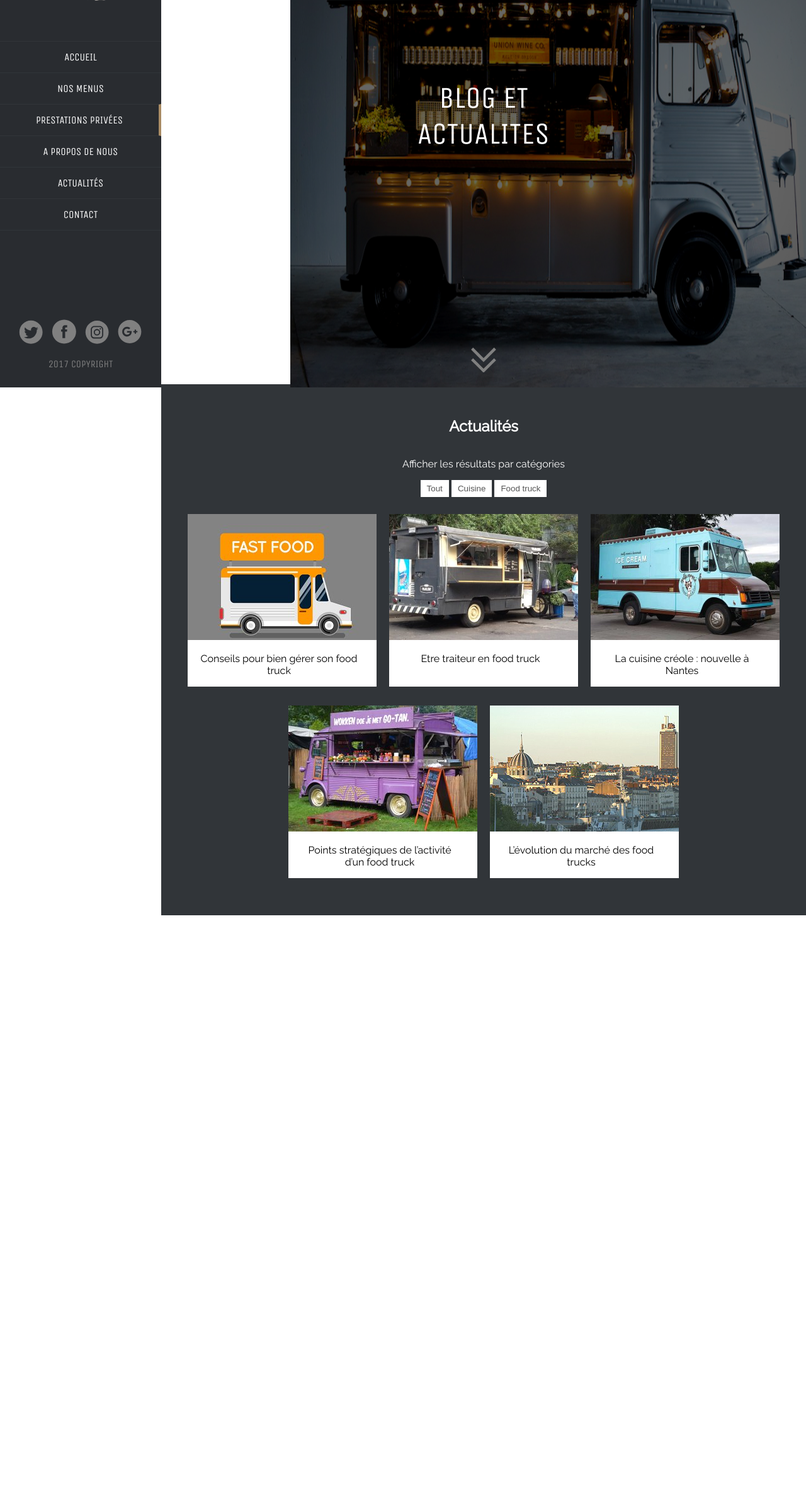
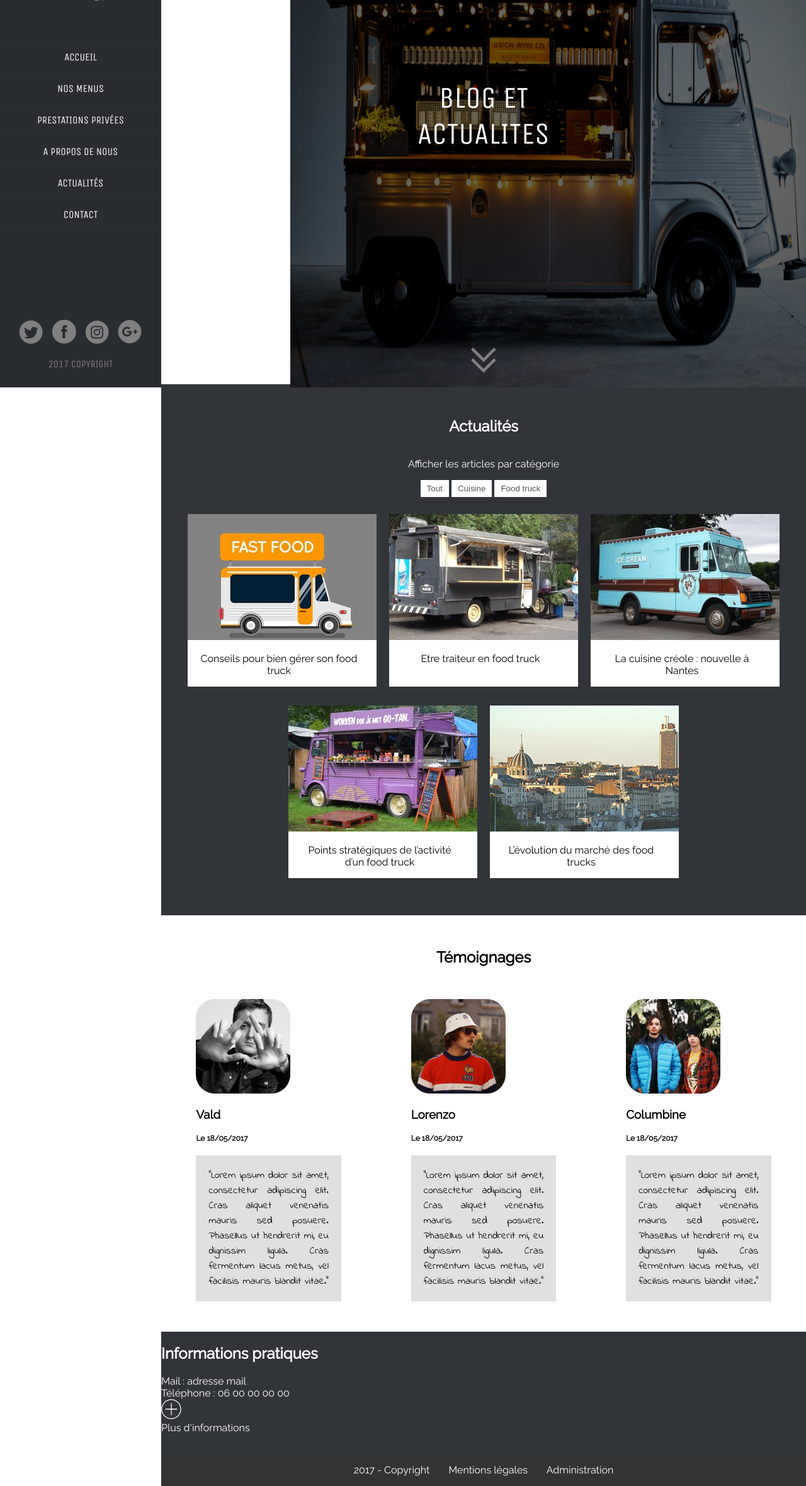
Before and after one commit to ErwannGui/ProjetFinal, a PHP site: page /blog.php in a window 1280 px wide. Shown: the part 185-2544 px from the top of the page at 63% size. Before the commit the page ends 1638 px from the top, so only its background shows below. Run offline with PHP 8.4, Linux system fonts and the light colour scheme; some libraries are stand-ins or nearby versions.

Commit message:
Page blog

```diff
--- a/blog.php
+++ b/blog.php
@@ -36,7 +36,7 @@
                 </div>
 
                 <div id="blogCategories">
-                    <p>Afficher les résultats par catégories</p>
+                    <p>Afficher les articles par catégorie</p>
                     <button class="category" data-rel="all">Tout</button>
                     <button class="category" data-rel="cook">Cuisine</button>
                     <button class="category" data-rel="foodtruck">Food truck</button>
@@ -92,14 +92,48 @@
                 </div>
             </div>
 
-        </div>
+            <div id="blogTestimony">
 
-        <div id="blogTestimony">
+                <div id="blogTestimonyTitle">
+                    <h2>Témoignages</h2>
+                </div>
+
+                <div id="blogTestimonyTestimonials">
+
+                    <div>
+                        <img src="images/testimonials/testimonyOne.jpg" alt="Témoignage" title="Témoignage">
+                        <h3>Vald</h3>
+                        <h5>Le 18/05/2017</h5>
+                        <p>"Lorem ipsum dolor sit amet, consectetur adipiscing elit. Cras aliquet venenatis mauris sed posuere. Phasellus ut hendrerit mi, eu dignissim ligula. Cras fermentum lacus metus, vel facilisis mauris blandit vitae."</p>
+                    </div>
+                    <div>
+                        <img src="images/testimonials/testimonyTwo.jpg" alt="Témoignage" title="Témoignage">
+                        <h3>Lorenzo</h3>
+                        <h5>Le 18/05/2017</h5>
+                        <p>"Lorem ipsum dolor sit amet, consectetur adipiscing elit. Cras aliquet venenatis mauris sed posuere. Phasellus ut hendrerit mi, eu dignissim ligula. Cras fermentum lacus metus, vel facilisis mauris blandit vitae."</p>
+                    </div>
+                    <div>
+                        <img src="images/testimonials/testimonyThree.jpg" alt="Témoignage" title="Témoignage">
+                        <h3>Columbine</h3>
+                        <h5>Le 18/05/2017</h5>
+                        <p>"Lorem ipsum dolor sit amet, consectetur adipiscing elit. Cras aliquet venenatis mauris sed posuere. Phasellus ut hendrerit mi, eu dignissim ligula. Cras fermentum lacus metus, vel facilisis mauris blandit vitae."</p>
+                    </div>
+
+                </div>
+
+            </div>
+
+            <div id="blogInformations">
+                <h2>Informations pratiques</h2>
+                <a href="mailto:ADRESSEGMAIL">Mail : adresse mail</a>
+                <a href="tel:0600000000">Téléphone : 06 00 00 00 00</a>
+                <a href="#"><svg enable-background="new 0 0 512 512" id="Layer_1" version="1.1" viewBox="0 0 512 512" xml:space="preserve" xmlns="http://www.w3.org/2000/svg" xmlns:xlink="http://www.w3.org/1999/xlink"><g><path d="M256.108,3.02c-139.743,0-253,113.257-253,253s113.257,252.995,253,252.995   c139.743,0,253-113.252,253-252.995S395.852,3.02,256.108,3.02z M256.108,488.775c-128.338,0-232.76-104.417-232.76-232.755   c0-128.339,104.422-232.76,232.76-232.76c128.338,0,232.76,104.421,232.76,232.76C488.868,384.358,384.446,488.775,256.108,488.775   z"/><polygon points="266.228,104.22 245.988,104.22 245.988,245.9 104.98,245.9 104.98,266.14 245.988,266.14    245.988,407.148 266.228,407.148 266.228,266.14 407.908,266.14 407.908,245.9 266.228,245.9  "/></g></svg></a>
+                <a href="#">Plus d'informations</a>
+            </div>
 
         </div>
 
-
-
+        <?php include "footer.php"; ?>
 
     </body>
 
--- a/css/style.css
+++ b/css/style.css
@@ -1,6 +1,7 @@
 /* Importation de polices Google font */
 @import url('https://fonts.googleapis.com/css?family=Unica+One');
 @import url('https://fonts.googleapis.com/css?family=Raleway');
+@import url('https://fonts.googleapis.com/css?family=Indie+Flower');
 
 /* Gérer les marges des div + définition de la police*/
 *{box-sizing: border-box;}
@@ -108,7 +109,6 @@ header{
 
 #headerFrontContainerTwo div:nth-child(3){
     color: #AA8C64;
-    border-right: 4px solid #AA8C64;
     border-top: 1px solid #313539;
     border-bottom: 1px #313539 solid;
 }
@@ -235,12 +235,10 @@ header{
 /*----------------------*/
 
 footer{
-    position: absolute;
-    bottom: 0;
-    right: 0;
-    width: 80%;
+    position: relative;
     text-align: center;
-    margin: 0;
+    margin-left: 20%;
+    color: white;
 }
 
 .foot{
@@ -252,6 +250,7 @@ footer{
     display: inline-block;
     margin-left: 1vw;
     margin-right: 1vw;
+    color: white;
 }
 
 /*----------------------*/
@@ -351,6 +350,68 @@ footer{
     max-width: 250px;
     text-align: center;
 }
+
+#blogTestimony{
+    display: flex;
+    flex-direction: column;
+    justify-content: center;
+}
+
+#blogTestimonyTitle{
+    text-align: center;
+    margin-top: 4vh;
+}
+
+#blogTestimonyTestimonials{
+    display: flex;
+    justify-content: space-around;
+    margin-top: 4vh;
+}
+
+#blogTestimonyTestimonials p{
+    font-size: 2vh;
+    font-family: 'Indie Flower', cursive;
+    background-color: #E0E0E0;
+    padding: 20px 20px 20px 20px;
+}
+
+#blogTestimonyTestimonials h5{
+    font-size: 1.5vh;
+}
+
+#blogTestimonyTestimonials div{
+    width: 18vw;
+    text-align: justify;
+}
+
+#blogTestimonyTestimonials img{
+    max-width: 150px;
+    max-height: 200px;
+    border-radius: 30px;
+}
+
+#blogInformations{
+    display: flex;
+    flex-direction: column;
+    background-color: #313539;
+    padding-bottom: 4vh;
+    color: white;
+    justify-content: center;
+    margin-top: 4vh;
+    margin-left: auto;
+    margin-right: auto;
+    padding-bottom: 4vh;
+}
+
+#blogInformations a{
+    color: white;
+}
+
+#blogInformations svg{
+    fill: white;
+    height: 4vh;
+}
+
 /*----------------------*/
 /*      FIN BLOG        */
 /*----------------------*/
```
Also changed, not shown: images/testimonials/testimonyOne.jpg (added), images/testimonials/testimonyThree.jpg (added), images/testimonials/testimonyTwo.jpg (added), nosmenus.php (added).
